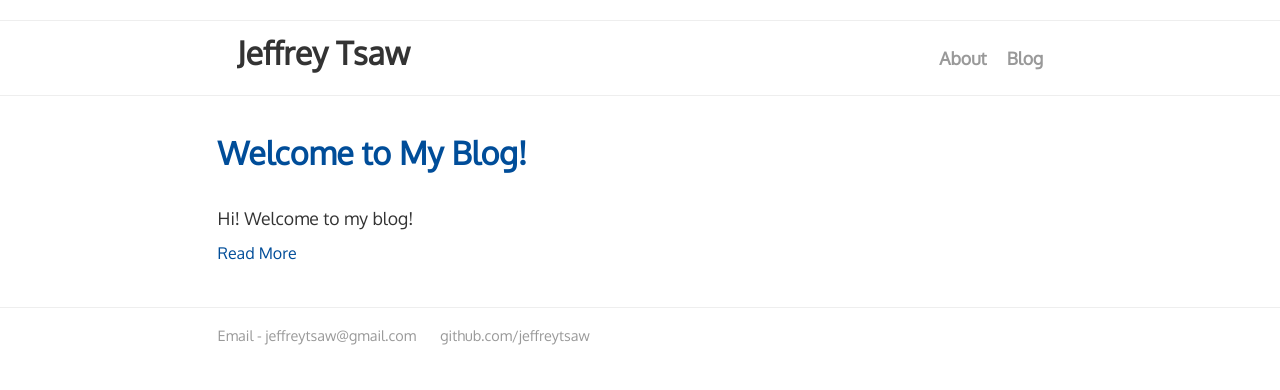
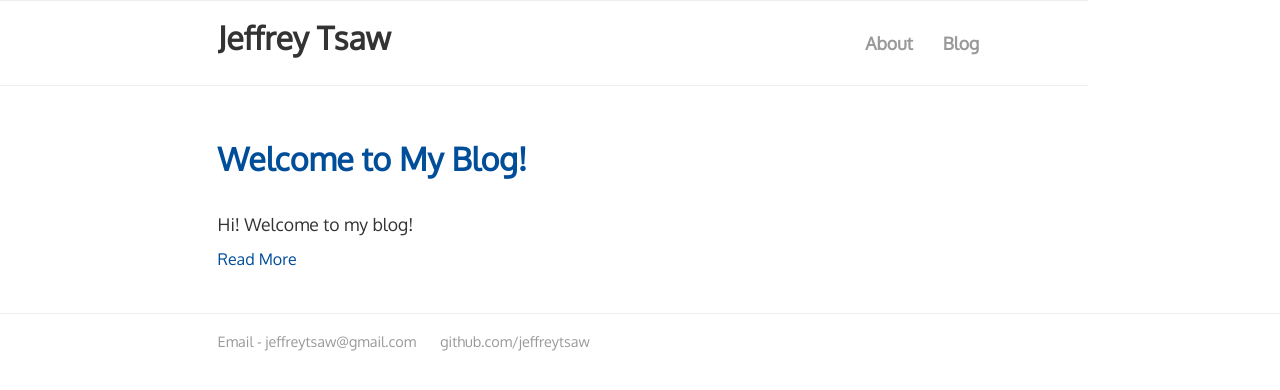
Before and after one commit to jeffreytsaw/jeffreytsaw.github.io, a Jekyll site: the page built from blog/index.html, in a window 1280 px wide. Shown: the top 390 px of the page. Built offline with Jekyll 4.4.1, drawn with Linux system fonts in a browser that asks for light colours.

Commit message:
fix nav bar stuff

```diff
--- a/css/main.css
+++ b/css/main.css
@@ -16,7 +16,6 @@
 nav {
   width: 100%;
   background-color: white;
-  position: fixed;
   top: 20px;
   left: 0;
   z-index: 1000;
@@ -26,17 +25,20 @@
 
 nav ul {
   font-family: "Oxygen", sans-serif;
-  padding: 15px 0;
+  padding: 20px 0;
   list-style: none;
   font-weight: bold;
-  width: 63%;
+  width: 70%;
   margin: 0 auto;
+  margin-right: 10%;
   overflow: hidden;
   align-items: center;
+  position: relative;
 }
 
-nav ul li {
-  display: inline-block;
+nav ul li:not(:first-child) {
+  float: right;
+  margin-left: 30px;
 }
 
 nav ul li h1 {
@@ -49,7 +51,6 @@
 nav ul li a {
   display: inline-block;
   padding: 10px 0;
-  margin-left: 20px;
   color: #999;
   font-size: 1.1em;
 }
@@ -162,7 +163,7 @@
 .container {
   width: 60%;
   margin: 0 auto;
-  padding-top: 100px;
+  padding-top: 20px;
 }
 
 .section {
```
